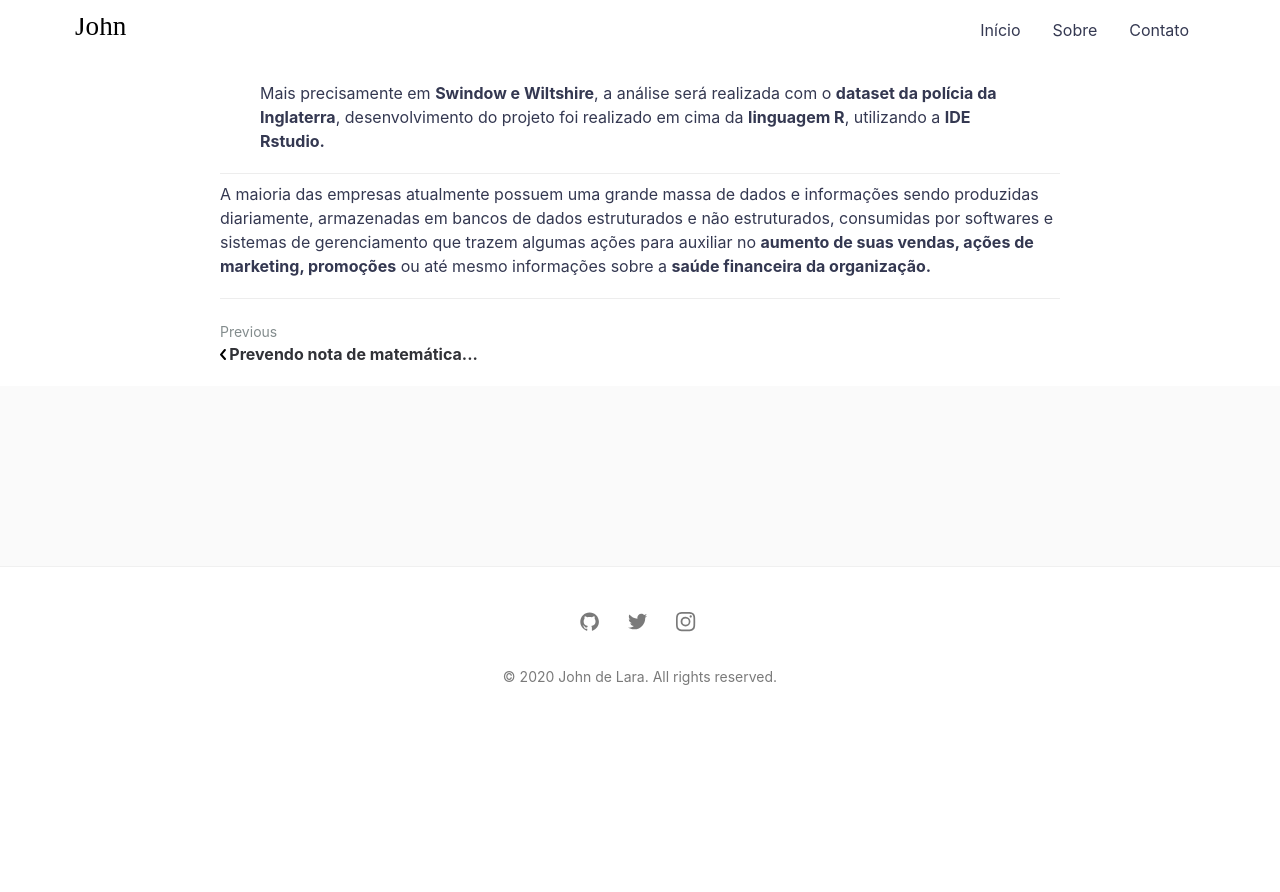
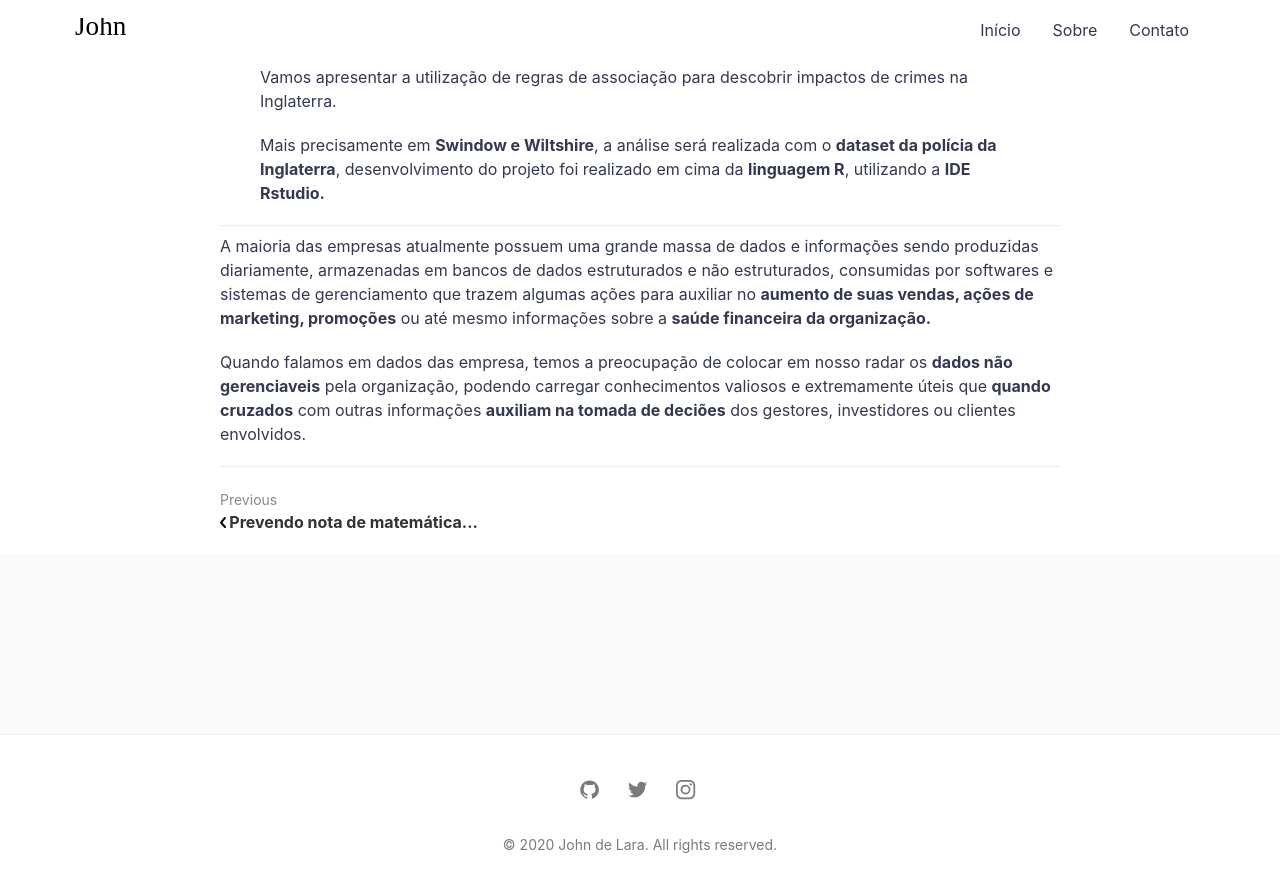
Before and after one commit to johndelara1/portfolioweb, a Jekyll site: the page built from _posts/2020-05-14-Regras de Associação.md, in a window 1280 px wide and 900 px high, scrolled down 1132 px. Shown: the top 892 px of the window. Built offline with Jekyll 4.4.1, drawn with Linux system fonts in a browser that asks for light colours; comment, search, counter and statistics services are not loaded; before the commit the page ends 1864 px from its top, so only the background shows below that.

Commit message:
artigo regras de associação

```diff
--- a/_posts/2020-05-14-Regras de Associação.md
+++ b/_posts/2020-05-14-Regras de Associação.md
@@ -13,7 +13,7 @@
 > **Então aperte o cinto e vamos nessa!**
 
 ---
-##### Vamos para uma breve apresentação desta fantástica ferramenta já consolidada e difundida:
+## Vamos para uma breve apresentação desta fantástica ferramenta já consolidada e difundida:
 
 As **regras de associação** utilizam características que mais se assemelham entre itens para descrever o ***comportamento*** que um item possui em decorrência do outro, esse comportamento é medido de acordo com o número de dados transacionais existentes no banco de dados.
 
@@ -34,3 +34,7 @@
 estruturados, consumidas por softwares e sistemas de gerenciamento que trazem algumas
 ações para auxiliar no **aumento de suas vendas, ações de marketing, promoções** ou até mesmo
 informações sobre a **saúde financeira da organização.**
+
+Quando falamos em dados das empresa, temos a preocupação de colocar em nosso radar os **dados não gerenciaveis** pela organização,
+podendo carregar conhecimentos valiosos e extremamente úteis que **quando cruzados** com outras informações
+**auxiliam na tomada de deciões** dos gestores, investidores ou clientes  envolvidos.
```
